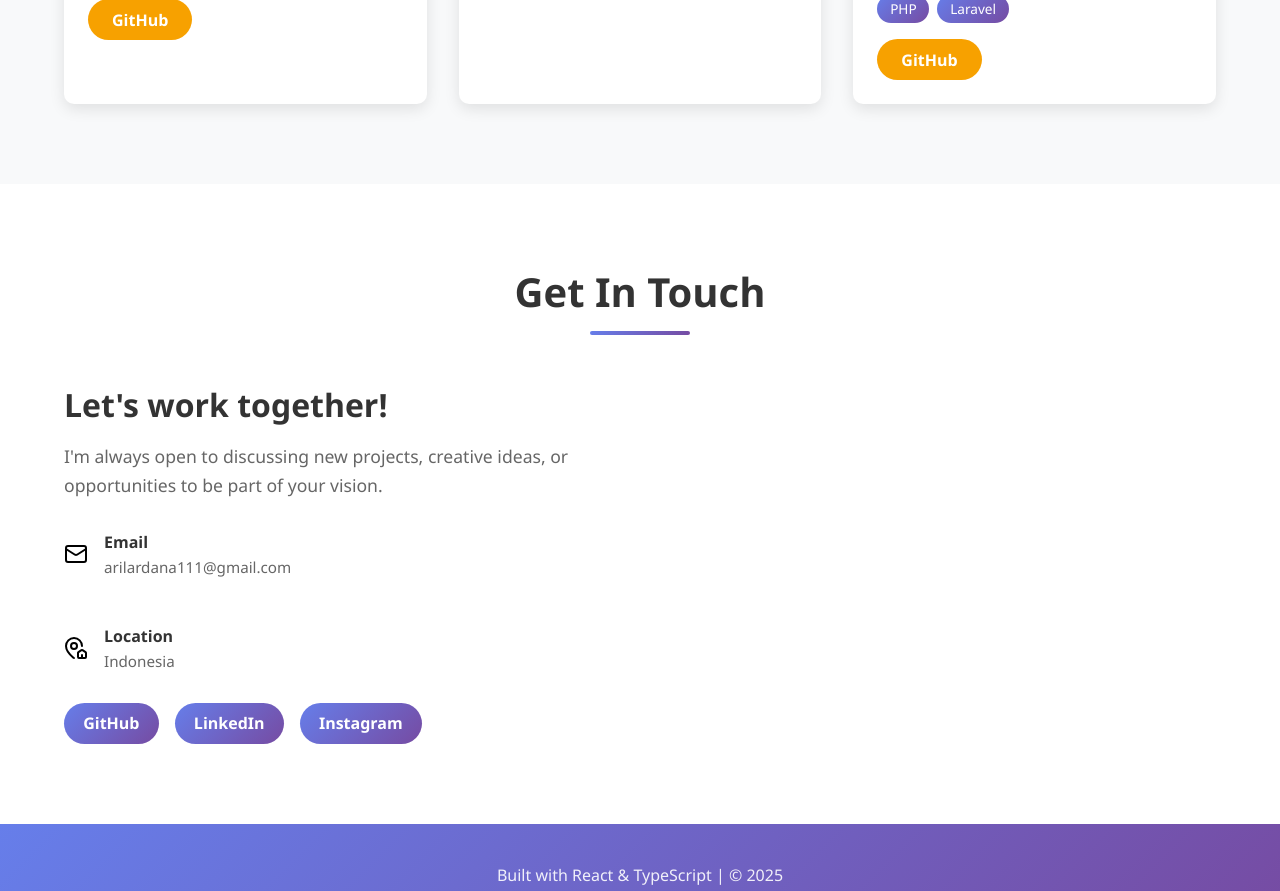
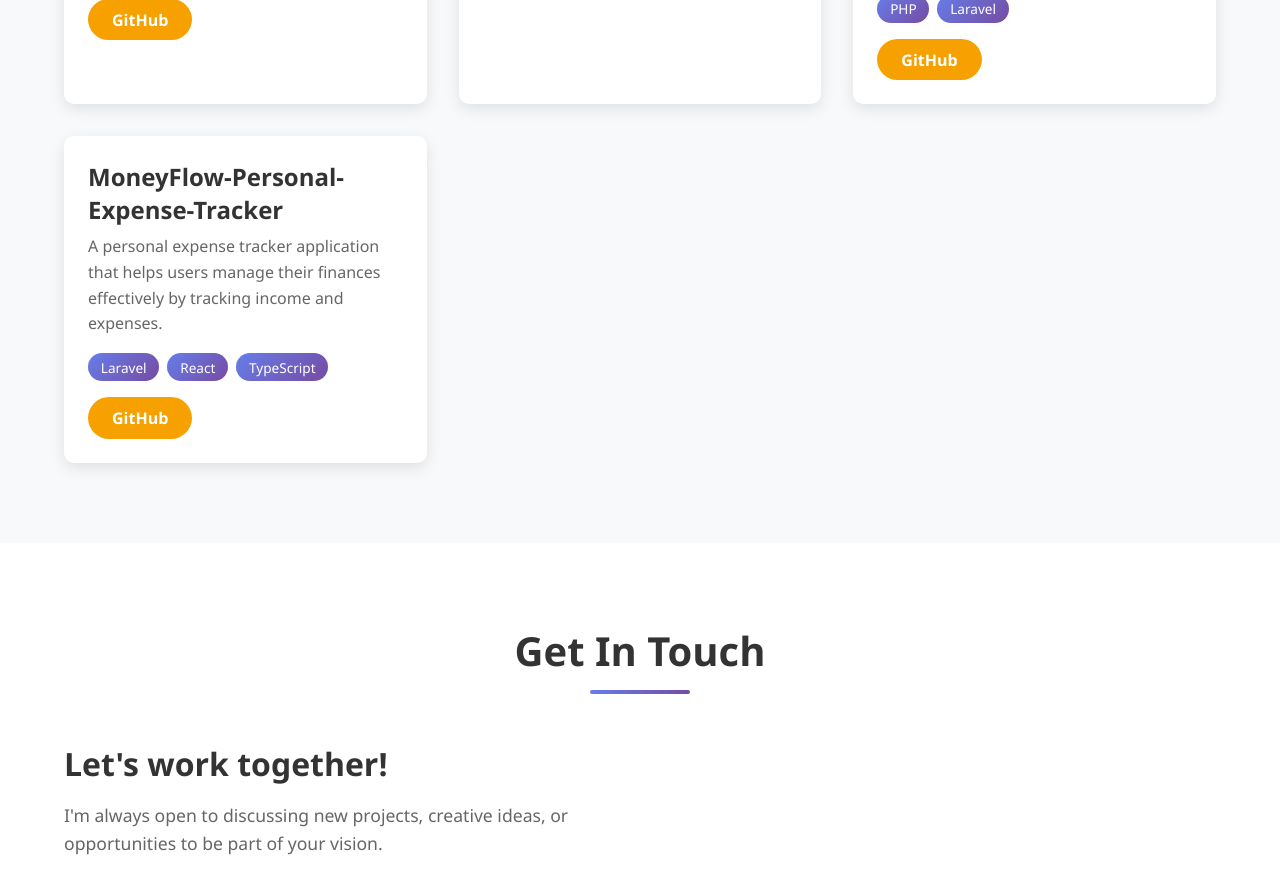
Before and after one commit to AstorBoy11/Portofolio, a React (Create React App) app: page / in a window 1280 px wide. Shown: the part 2920-3811 px from the top of the page. Built offline with nearby package versions, Linux system fonts and the light colour scheme.

Commit message:
Add MoneyFlow personal expense tracker project to Projects component

```diff
--- a/src/components/Projects.tsx
+++ b/src/components/Projects.tsx
@@ -32,6 +32,13 @@ const Projects: React.FC = () => {
       description: 'MAGNET (Magang Network And Tracking) adalah sistem rekomendasi berbasis web yang dirancang untuk membantu mahasiswa Jurusan Teknologi Informasi Politeknik Negeri Malang dalam menemukan peluang magang yang paling sesuai.',
       technologies: ['PHP', 'Laravel'],
       githubLink: 'https://github.com/AstorBoy11/MAGNET-Magang-Network-And-Tracking.git',
+    },
+    {
+      id: 4,
+      title: 'MoneyFlow-Personal-Expense-Tracker',
+      description: 'A personal expense tracker application that helps users manage their finances effectively by tracking income and expenses.',
+      technologies: ['Laravel', 'React', 'TypeScript'],
+      githubLink: 'https://github.com/AstorBoy11/MoneyFlow-Personal-Expense-Tracker.git',
     },
   ];
 
```
